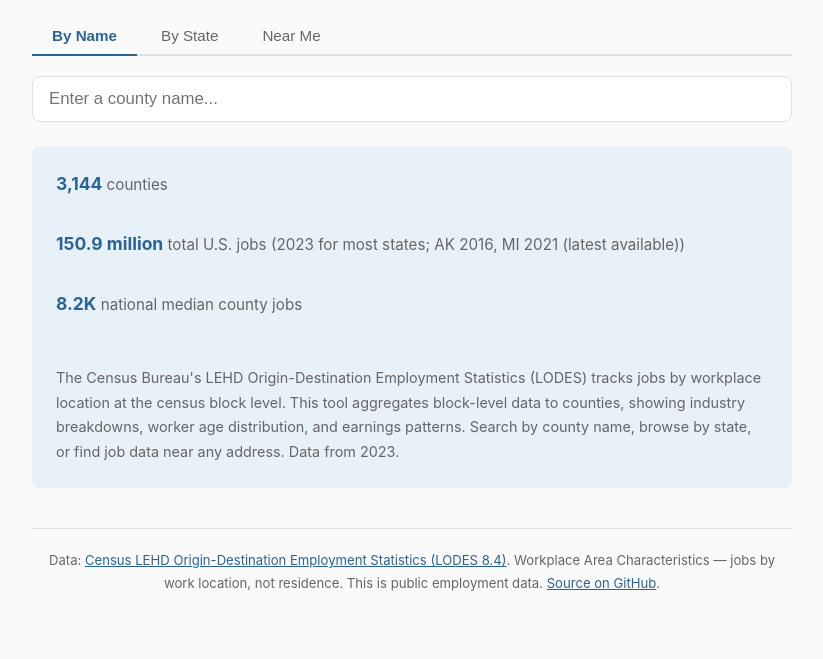
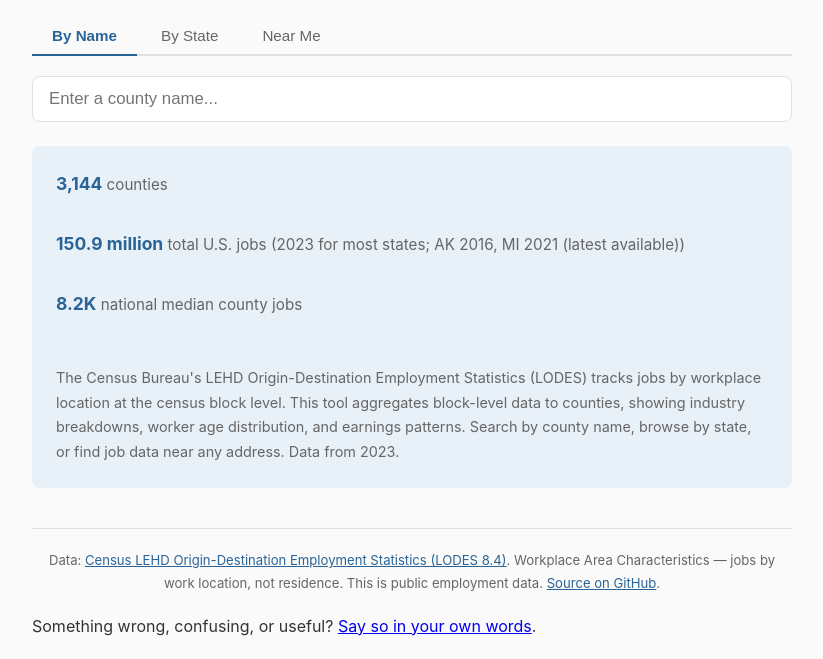
Before and after one commit to GreatTombProductions/jobs-near-you, a plain HTML site: page index.html in a window 1280 px wide. Shown: the part 149-808 px from the top of the page, without its empty margins (228-1051 px from the left). Drawn offline with Linux system fonts and the light colour scheme.

Commit message:
Add a note for saying when something on this page looks wrong

```diff
--- a/index.html
+++ b/index.html
@@ -60,5 +60,6 @@
 </footer>
 
 <script src="app.js"></script>
+<p class="quest-board-feedback">Something wrong, confusing, or useful? <a href="https://greattombproductions.github.io/quest-board/?project=jobs-near-you#suggest" target="_blank" rel="noopener">Say so in your own words</a>.</p>
 </body>
 </html>
```
